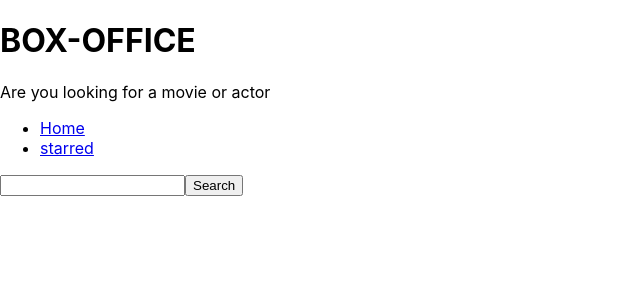
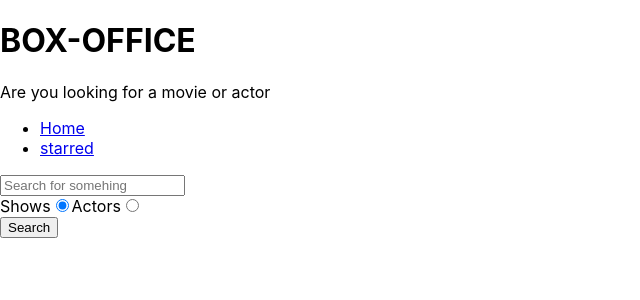
Before and after one commit to gaganverma01/box-office, a React (Create React App) app: page / in a window 1280 px wide. Shown: the top 300 px of the page, without its empty margins (0-640 px from the left). Built offline with nearby package versions, Linux system fonts and the light colour scheme.

Commit message:
added search option

```diff
--- a/src/Misc/Config.js
+++ b/src/Misc/Config.js
@@ -1,4 +1,4 @@
-const API_BASE_URL = 'https://api.tvmaze.com';
+const API_BASE_URL = 'https://api.tvmaze.com/';
 
 export async function apiGet(queryString) {
   const response = await fetch(`${API_BASE_URL}${queryString}`).then(r => {
--- a/src/Pages/Home.js
+++ b/src/Pages/Home.js
@@ -5,13 +5,16 @@
 const Home = () => {
   const [input, setInput] = useState('');
   const [results, setResults] = useState(null);
+  const [searchOption, setSearchOption] = useState('shows');
+
+  const isShowSearch = searchOption === 'shows';
 
   const onInputChange = ev => {
     setInput(ev.target.value);
   };
 
   const onSearch = () => {
-    apiGet(`search/shows?q=${input}`).then(result => {
+    apiGet(`search/${searchOption}?q=${input}`).then(result => {
       setResults(result);
       console.log(result);
     });
@@ -23,19 +26,27 @@
     }
   };
 
+  const onRadioChange = ev => {
+    setSearchOption(ev.target.value);
+  };
+
+  console.log(searchOption);
+
   const renderResults = () => {
     if (results && results.length === 0) {
       return <div>no result</div>;
     }
 
     if (results && results.length > 0) {
-      return (
-        <div>
-          {results.map(item => {
-            return <div key={item.show.id}>{item.show.name}</div>;
-          })}
-        </div>
-      );
+      // eslint-disable-next-line arrow-body-style
+      return results[0].show
+        ? // eslint-disable-next-line arrow-body-style
+          results.map(item => <div key={item.show.id}>{item.show.name}</div>)
+        : // eslint-disable-next-line arrow-body-style
+          results.map(item => (
+            // eslint-disable-next-line arrow-body-style
+            <div key={item.person.id}>{item.person.name}</div>
+          ));
     }
 
     return null;
@@ -45,10 +56,34 @@
     <MainPageLayout>
       <input
         type="text"
+        placeholder="Search for somehing"
         onChange={onInputChange}
         onKeyDown={onKeyDown}
         value={input}
       />
+      <div>
+        <label htmlFor="shows-search">
+          Shows
+          <input
+            id="shows-search"
+            type="radio"
+            value="shows"
+            checked={isShowSearch}
+            onChange={onRadioChange}
+          />
+        </label>
+
+        <label htmlFor="actors-search">
+          Actors
+          <input
+            id="actors-search"
+            type="radio"
+            value="people"
+            checked={!isShowSearch}
+            onChange={onRadioChange}
+          />
+        </label>
+      </div>
       <button type="button" onClick={onSearch}>
         Search
       </button>
```
